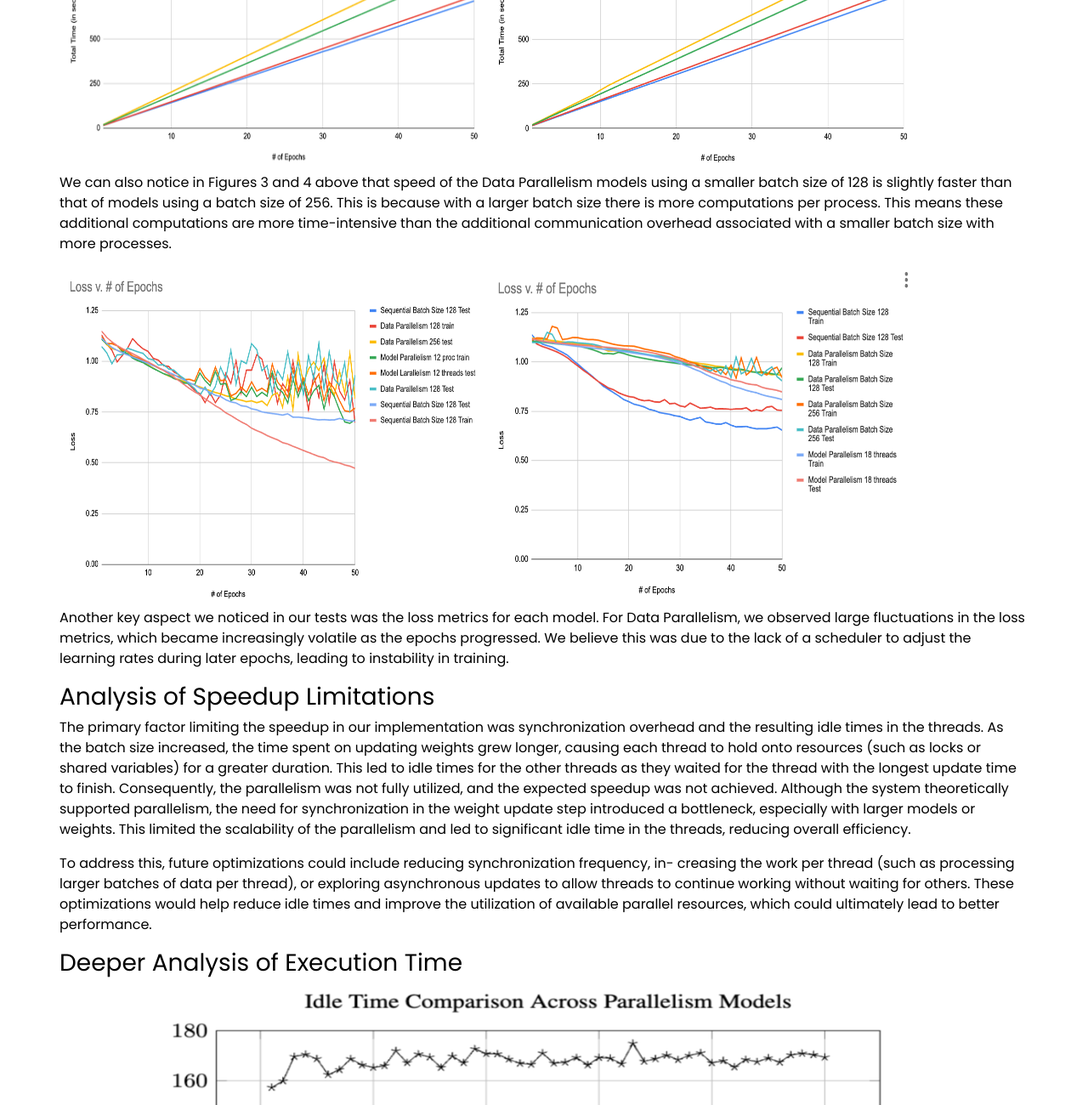
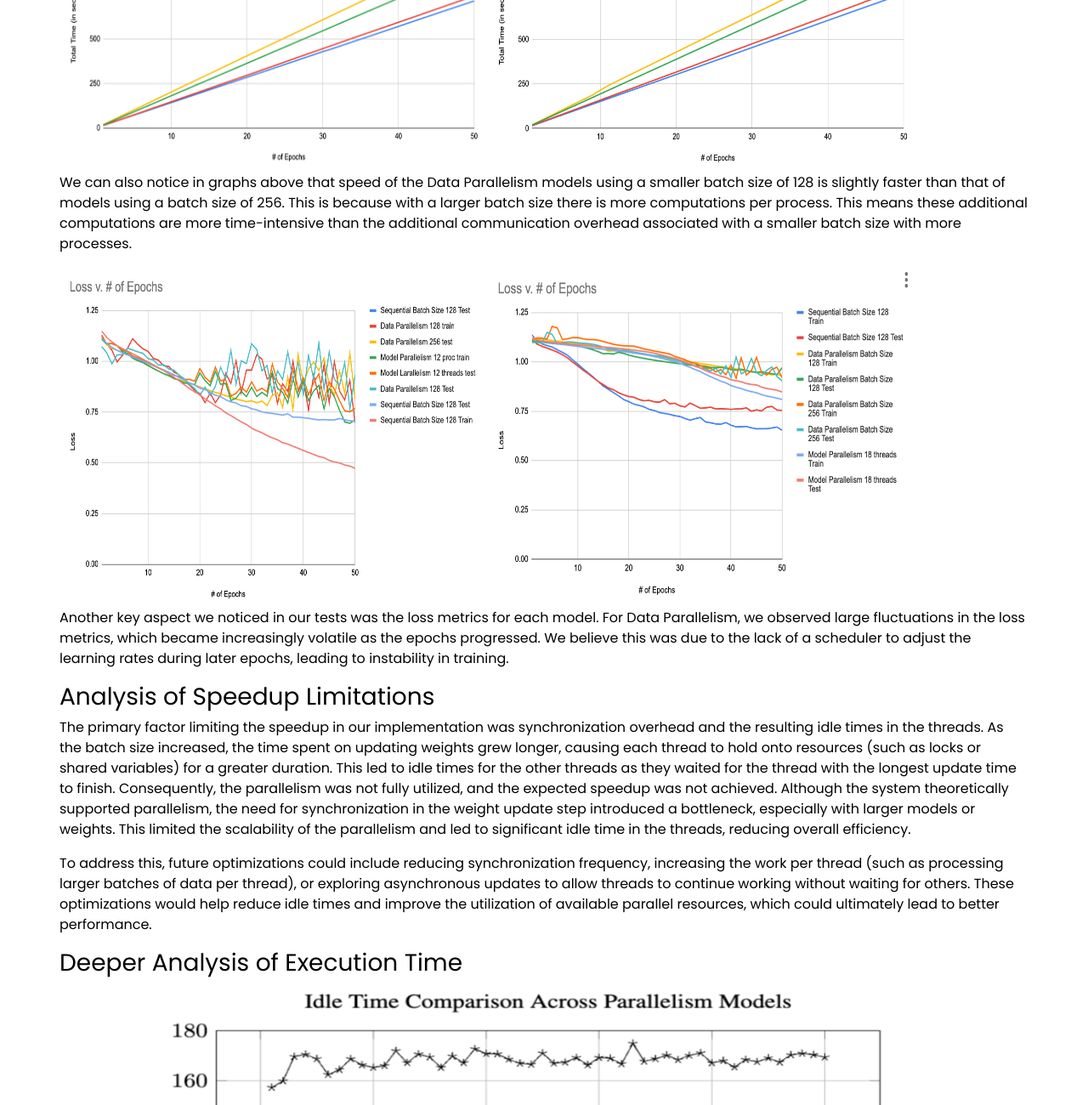
Before and after one commit to jeffreypaulraj/15418-research, a plain HTML site: page index.html in a window 1280 px wide. Shown: the part 9024-10324 px from the top of the page at 85% size. Drawn offline with nearby package versions, Linux system fonts and the light colour scheme.

Commit message:
minor changes

```diff
--- a/index.html
+++ b/index.html
@@ -607,7 +607,7 @@
             <img src="images/1d_time 5.02.16 PM.png"  width="500" height="400"/>
             <img src="images/2d_time 5.02.16 PM.png" width="500" height="400" />
             <p>
-              We can also notice in Figures 3 and 4 above that speed of the Data Parallelism models using a smaller
+              We can also notice in graphs above that speed of the Data Parallelism models using a smaller
               batch size of 128 is slightly faster than that of models using a batch size of 256. This is because with
               a larger batch size there is more computations per process. This means these additional computations
               are more time-intensive than the additional communication overhead associated with a smaller batch
@@ -637,8 +637,8 @@
               reducing overall efficiency.
             </p>
             <p>
-              To address this, future optimizations could include reducing synchronization frequency, in-
-              creasing the work per thread (such as processing larger batches of data per thread), or exploring
+              To address this, future optimizations could include reducing synchronization frequency,
+              increasing the work per thread (such as processing larger batches of data per thread), or exploring
               asynchronous updates to allow threads to continue working without waiting for others. These
               optimizations would help reduce idle times and improve the utilization of available parallel resources,
               which could ultimately lead to better performance.
```
